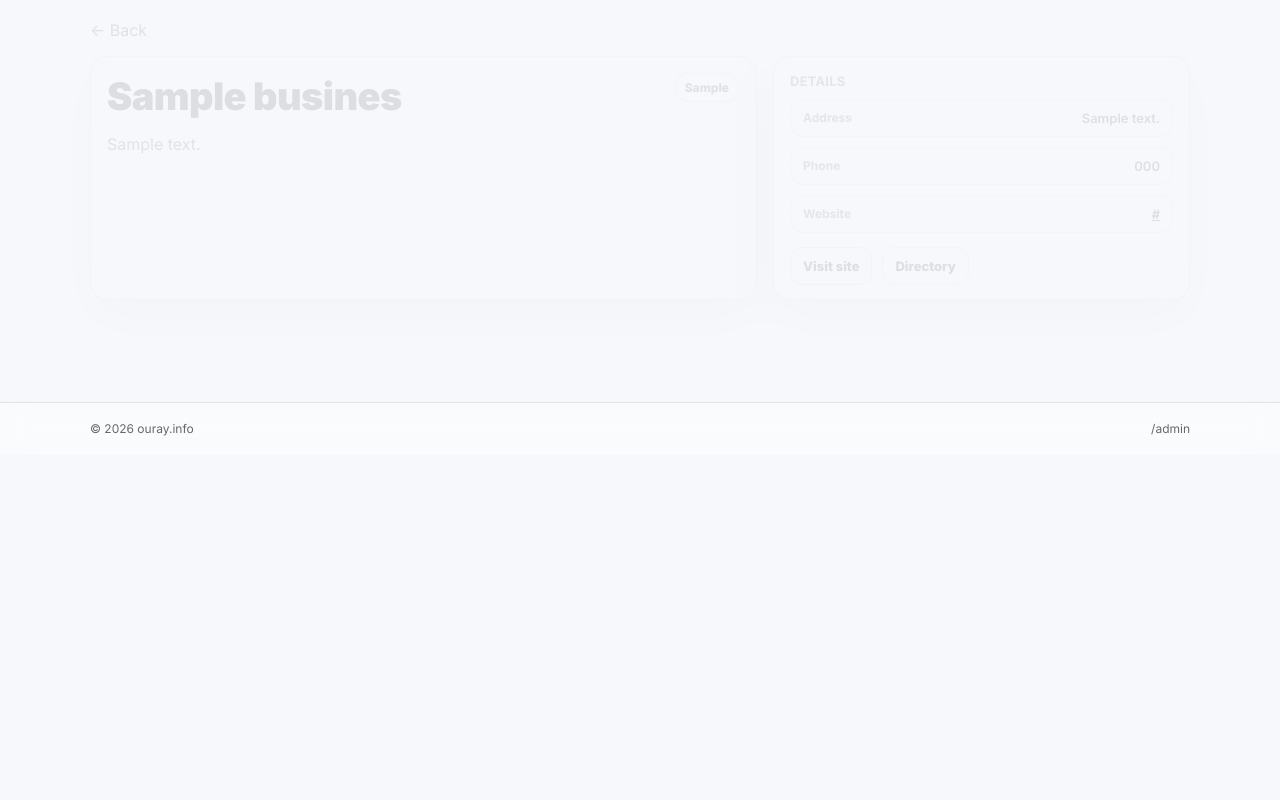
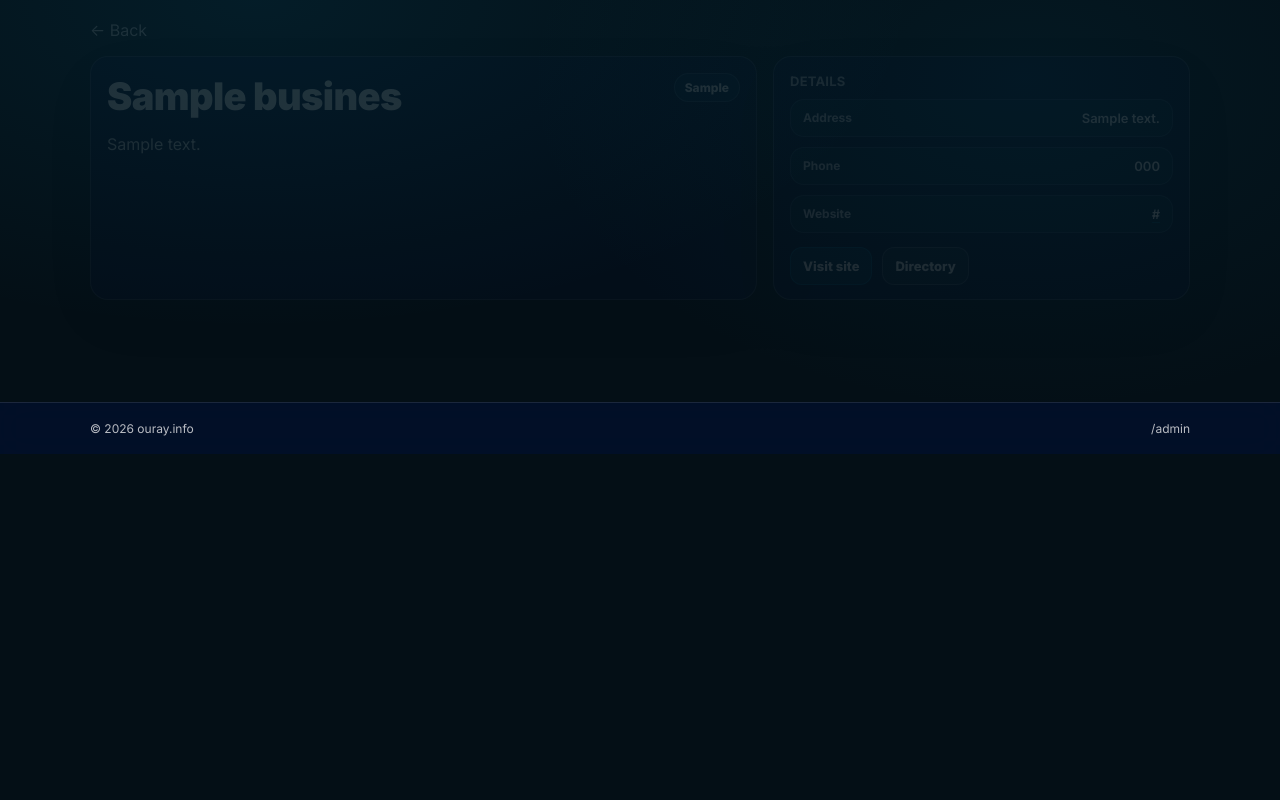
Before and after one commit to cavanpasek/ouray-info, a Django app: a page that uses directory/templates/base.html in a window 1280 px wide. Run offline with Django 5.2, Linux system fonts and the light colour scheme; tables that the repository leaves empty hold one stand-in row (values such as "Sample post").

Commit message:
Adding color pallette &  fixing font contrast

```diff
--- a/directory/static/directory/css/site.css
+++ b/directory/static/directory/css/site.css
@@ -1,17 +1,26 @@
 :root{
-  /* Lighter, less “night mode” */
-  --bg: #f6f8fb;                  /* fallback if no image */
-  --text: rgba(10,14,20,0.92);
-  --muted: rgba(10,14,20,0.68);
+  /* Palette */
+  --prussian: #000022;
+  --navy: #001242;
+  --ocean: #0094C6;
+  --baltic: #005E7C;
+  --ink: #040F16;
 
-  /* “Glass” that works on brighter backgrounds */
-  --card: rgba(255,255,255,0.62);
-  --card-strong: rgba(255,255,255,0.72);
+  /* UI tokens */
+  --bg: var(--ink);
+  --text: rgba(255,255,255,0.92);
+  --muted: rgba(255,255,255,0.72);
 
-  --stroke: rgba(10,14,20,0.14);
-  --shadow: 0 18px 50px rgba(0,0,0,0.14);
+  --stroke: rgba(255,255,255,0.14);
+  --stroke-strong: rgba(255,255,255,0.20);
 
+  --shadow: 0 20px 60px rgba(0,0,0,0.35);
   --radius: 18px;
+
+  /* Glass surfaces (tinted in your blues) */
+  --card: rgba(0, 18, 66, 0.48);          /* deep navy glass */
+  --card-strong: rgba(0, 18, 66, 0.68);   /* stronger for detail pages */
+  --chip: rgba(0, 94, 124, 0.28);         /* baltic tint */
 }
 
 *{ box-sizing: border-box; }
@@ -20,7 +29,9 @@ html, body{ height: 100%; }
 body{
   margin:0;
   font-family: "Inter", system-ui, -apple-system, Segoe UI, Roboto, Arial, sans-serif;
-  background: var(--bg);
+  background: radial-gradient(1200px 600px at 20% 0%, rgba(0,148,198,0.10), transparent 55%),
+              radial-gradient(900px 600px at 80% 10%, rgba(0,94,124,0.12), transparent 55%),
+              var(--bg);
   color: var(--text);
   overflow-x: hidden;
 }
@@ -189,36 +195,44 @@ body.home::after{
   align-items:center;
   padding: 6px 10px;
   border-radius: 999px;
-  border: 1px solid rgba(10,14,20,0.14);
-  background: rgba(255,255,255,0.60);
-  color: rgba(10,14,20,0.78);
+  border: 1px solid rgba(255,255,255,0.18);
+  background: rgba(0, 94, 124, 0.25);
+  color: rgba(255,255,255,0.92);
   font-size: 12px;
   font-weight: 750;
 }
 
+/* Buttons with ocean accent */
 .btn{
   display:inline-flex;
   align-items:center;
   justify-content:center;
   padding: 10px 12px;
   border-radius: 12px;
-  border: 1px solid rgba(10,14,20,0.14);
-  background: rgba(255,255,255,0.62);
-  color: rgba(10,14,20,0.86);
+  border: 1px solid rgba(0, 148, 198, 0.35);
+  background: rgba(0, 148, 198, 0.16);
+  color: rgba(255,255,255,0.92);
   text-decoration:none;
   font-weight: 750;
   font-size: 13px;
 }
-.btn:hover{ background: rgba(255,255,255,0.78); }
-.btn-ghost{ background: transparent; }
-
-/* Detail page */
-.detail-shell{
-  padding: 34px 0 72px;
+.btn:hover{
+  background: rgba(0, 148, 198, 0.24);
+  border-color: rgba(0, 148, 198, 0.55);
+}
+.btn-ghost{
+  border-color: rgba(255,255,255,0.18);
+  background: rgba(255,255,255,0.06);
+}
+.btn-ghost:hover{
+  background: rgba(255,255,255,0.10);
 }
 
+/* Detail page layout + high-contrast surfaces */
+.detail-shell{ padding: 34px 0 72px; }
+
 .backlink a{
-  color: rgba(10,14,20,0.75);
+  color: rgba(255,255,255,0.86);
   text-decoration: none;
 }
 .backlink a:hover{ text-decoration: underline; }
@@ -232,17 +246,23 @@ body.home::after{
   .detail-grid{ grid-template-columns: 1fr; }
 }
 
+/* Stronger card background on detail page so text never looks faint */
+.detail-card--strong{
+  background: var(--card-strong);
+  border-color: var(--stroke-strong);
+}
+
 .detail-title{
   margin: 0;
   font-size: clamp(26px, 3.6vw, 38px);
   font-weight: 900;
   letter-spacing: -0.6px;
-  color: rgba(10,14,20,0.92);
+  color: rgba(255,255,255,0.96);
 }
 
 .detail-desc{
   margin: 12px 0 0;
-  color: rgba(10,14,20,0.72);
+  color: rgba(255,255,255,0.84);
   line-height: 1.65;
 }
 .detail-desc--muted{ opacity: 0.82; }
@@ -250,7 +270,7 @@ body.home::after{
 .detail-meta-title{
   margin: 0 0 10px;
   font-size: 13px;
-  color: rgba(10,14,20,0.62);
+  color: rgba(255,255,255,0.72);
   letter-spacing: 0.2px;
   text-transform: uppercase;
 }
@@ -263,35 +283,40 @@ body.home::after{
   gap: 12px;
   padding: 10px 12px;
   border-radius: 14px;
-  border: 1px solid rgba(10,14,20,0.12);
-  background: rgba(255,255,255,0.50);
+  border: 1px solid rgba(255,255,255,0.14);
+  background: rgba(0, 94, 124, 0.16);
 }
 
 .meta-label{
-  color: rgba(10,14,20,0.62);
+  color: rgba(255,255,255,0.74);
   font-weight: 650;
   font-size: 12px;
 }
-
 .meta-value{
-  color: rgba(10,14,20,0.84);
+  color: rgba(255,255,255,0.92);
   font-weight: 550;
   font-size: 13px;
   text-align: right;
 }
+.meta-value a{
+  color: rgba(255,255,255,0.95);
+  text-decoration: none;
+  border-bottom: 1px solid rgba(0, 148, 198, 0.35);
+}
+.meta-value a:hover{
+  border-bottom-color: rgba(0, 148, 198, 0.70);
+}
 
-.meta-value a{ color: rgba(10,14,20,0.86); }
-.meta-value a:hover{ text-decoration: underline; }
-
+/* Code-ish */
 .mono{
   font-family: ui-monospace, SFMono-Regular, Menlo, Monaco, Consolas, "Liberation Mono", "Courier New", monospace;
   font-size: 0.98em;
 }
 
-/* Footer (subtle, no header now) */
+/* Footer */
 .site-footer{
-  border-top: 1px solid rgba(10,14,20,0.10);
-  background: rgba(255,255,255,0.45);
+  border-top: 1px solid rgba(255,255,255,0.10);
+  background: rgba(0, 18, 66, 0.42);
   backdrop-filter: blur(14px);
   -webkit-backdrop-filter: blur(14px);
 }
@@ -299,7 +324,7 @@ body.home::after{
   display:flex;
   justify-content: space-between;
   padding: 18px 0;
-  color: rgba(10,14,20,0.62);
+  color: rgba(255,255,255,0.72);
   font-size: 12px;
 }
 
--- a/directory/templates/base.html
+++ b/directory/templates/base.html
@@ -47,9 +47,9 @@
         for (const el of els) {
           const r = el.getBoundingClientRect();
 
-          // Fade as the element approaches the top of the viewport
-          const start = vh * 0.40;
-          const end = 18; // no header now; fade near top edge
+          // Fade as it approaches top edge (no header now)
+          const start = vh * 0.42;
+          const end = 18;
           const p = clamp((start - r.top) / (start - end), 0, 1);
 
           const translateY = -p * 30;
--- a/directory/templates/business_detail.html
+++ b/directory/templates/business_detail.html
@@ -8,7 +8,7 @@
     <p class="backlink"><a href="{% url 'home' %}">← Back</a></p>
 
     <div class="detail-grid">
-      <div class="card detail-card">
+      <div class="card detail-card detail-card--strong">
         <div class="card-top">
           <h1 class="detail-title">{{ b.name }}</h1>
           {% if b.category %}<span class="pill">{{ b.category }}</span>{% endif %}
@@ -21,7 +21,7 @@
         {% endif %}
       </div>
 
-      <aside class="card detail-meta">
+      <aside class="card detail-meta detail-card--strong">
         <h3 class="detail-meta-title">Details</h3>
 
         <div class="meta-list">
--- a/directory/templates/home.html
+++ b/directory/templates/home.html
@@ -2,9 +2,12 @@
 {% load static %}
 
 {% block title %}ouray.info — directory{% endblock %}
-
 {% block body_class %}home{% endblock %}
 {% block body_style %}--bg-image: url('{% static "directory/img/abrams-image.jpg" %}');{% endblock %}
+
+{% block extra_head %}
+  <link rel="preload" as="image" href="{% static 'directory/img/abrams-image.jpg' %}">
+{% endblock %}
 
 {% block content %}
 
```
Also changed, not shown: other parts of directory/static/directory/css/site.css (+15 -20 lines).
